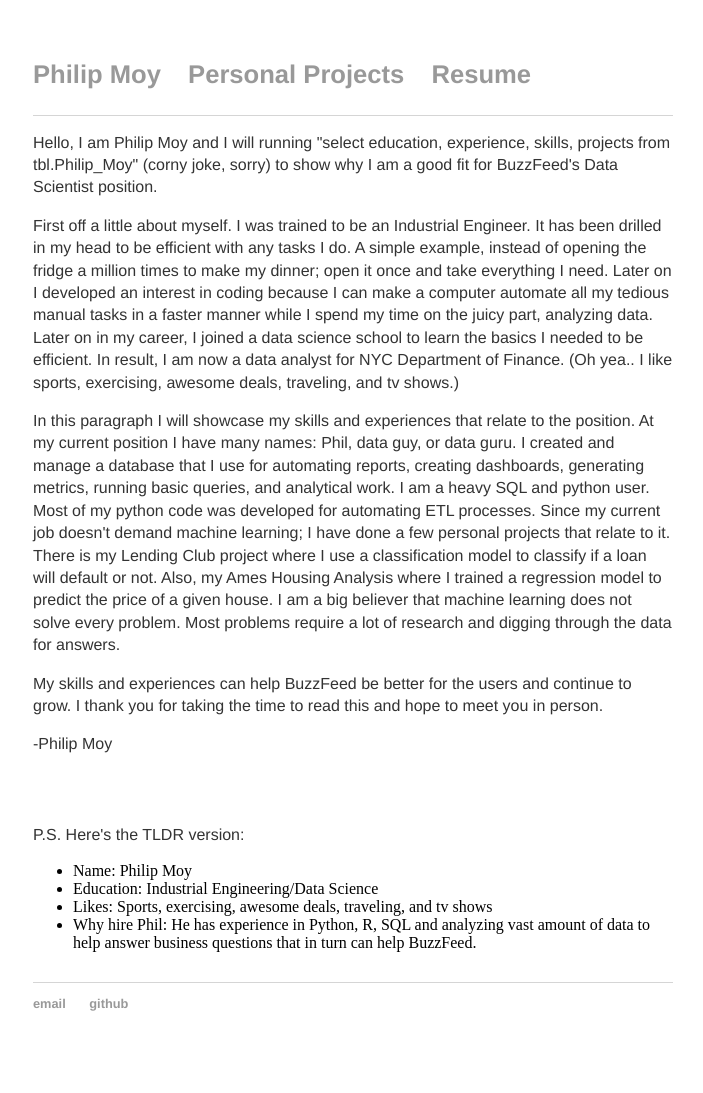
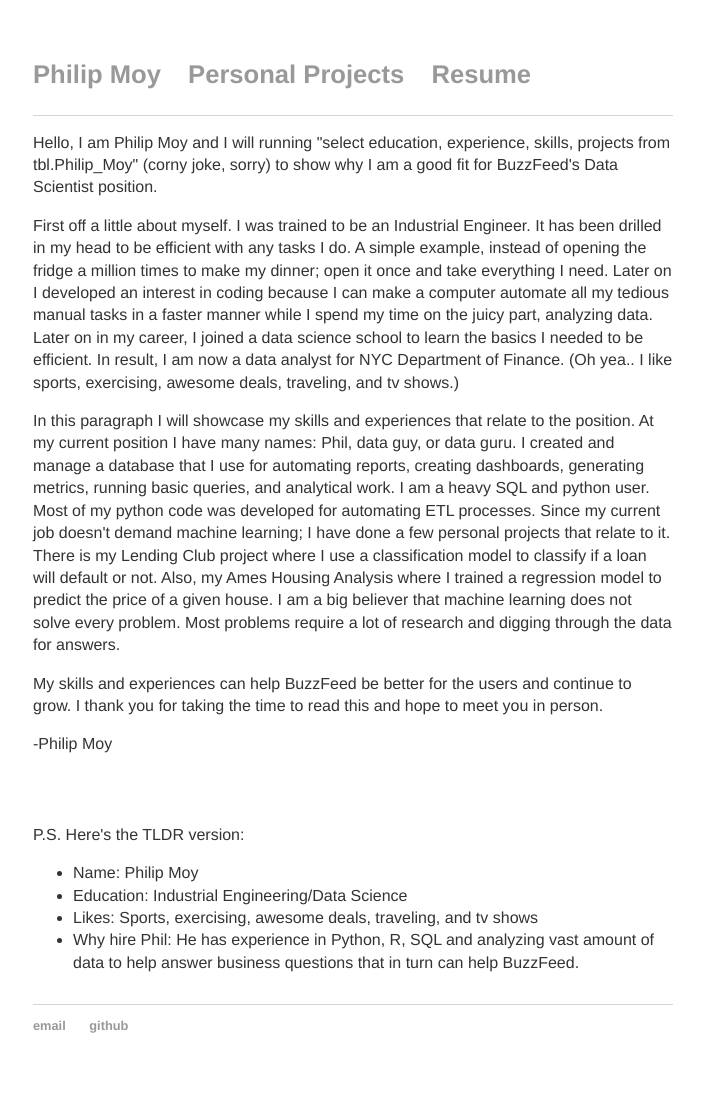
Before and after one commit to moyphilip/moyphilip.github.io, a Jekyll site: the page built from coverletters/buzzfeed/index.html, in a window 1280 px wide. Shown: the whole page, without its empty margins (287-990 px from the left). Built offline with Jekyll 4.4.1, drawn with Linux system fonts in a browser that asks for light colours; before the commit the page ends 1071 px from its top, so only the background shows below that.

Commit message:
Update main.css

```diff
--- a/css/main.css
+++ b/css/main.css
@@ -57,7 +57,7 @@
     font-size:2em;
 }
 
-#tldr {
+div.buzzfeed li {
     font-size: 1em;
     line-height: 1.4em;
     color: #333;
```
